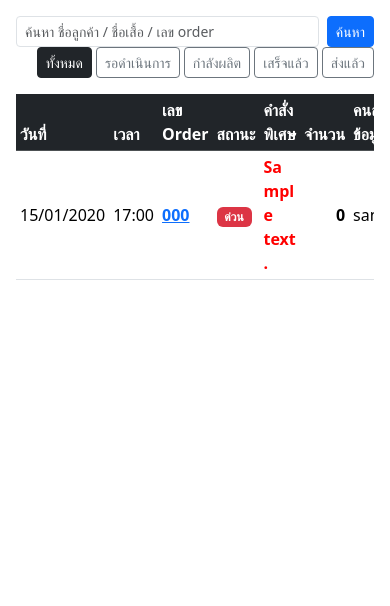
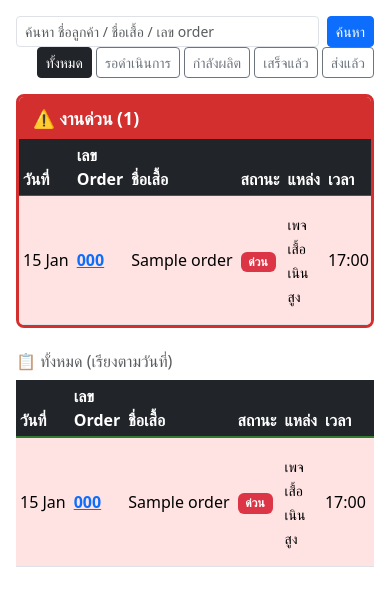
Before and after one commit to zoftdown/Claude-201-Order-V1, a Django app: page / in a window 390 px wide. Shown: the part 126-732 px from the top of the page. Run offline with Django 5.2, Linux system fonts and the light colour scheme; a user stored in the database is signed in; tables that the repository leaves empty hold one stand-in row (values such as "Sample post"); data that the repository does not hold is empty; some libraries are stand-ins or nearby versions.

Commit message:
feat(order_list): โซนด่วนตีกรอบ + ด่วนโชว์ซ้ำ + สีวันเข้ม + responsive มือถือ
- view: เรียงตามวันปกติ ('-created_date','-id') แล้วแยก urgent_orders ใน Python
  (query เดียว) + prefetch items__variants ตัด N+1 ของ total_qty
- โซน "⚠️ งานด่วน" กรอบแดงบนสุด + ใบด่วนยังโชว์ในวันปกติด้วย (กันตกหล่น)
- date-group zebra เขียวสลับเข้ม/อ่อน + เส้นคั่นวัน (group-start)
- reorder คอลัมน์ priority + วันที่ย่อ "j M" บนมือถือ + table-responsive เลื่อนแนวนอน
- แยก partial _order_list_head.html + _order_row_cells.html ใช้ร่วม 2 โซน

Co-Authored-By: Claude Opus 4.8 <noreply@anthropic.com>

```diff
--- a/orders/views.py
+++ b/orders/views.py
@@ -40,12 +40,15 @@ def _is_admin(user):
 
 @viewer_or_login_required
 def order_list(request):
-    # Urgent flag wins over date — flagged orders always sit at the top of
-    # the list (then by date desc, then -id for stable tiebreak).
+    # Pure date order (urgent NOT pulled to the very top here). The template
+    # shows urgent orders twice: in a bordered "งานด่วน" zone at the top AND
+    # in their natural date slot below (so they're not missed when working
+    # through the list by date). prefetch items__variants kills the N+1 that
+    # Order.total_qty / OrderItem.total_qty would otherwise trigger per row.
     orders = (
-        Order.objects.prefetch_related('items')
+        Order.objects.prefetch_related('items', 'items__variants')
         .select_related('created_by')
-        .order_by('-is_urgent', '-created_date', '-id')
+        .order_by('-created_date', '-id')
     )
 
     # Filter by status
@@ -62,8 +65,14 @@ def order_list(request):
             Q(order_number__icontains=q)
         )
 
+    # Evaluate once; derive the urgent subset in Python so the urgent zone
+    # costs no extra DB query (and reuses the same prefetched objects).
+    orders = list(orders)
+    urgent_orders = [o for o in orders if o.is_urgent]
+
     return render(request, 'orders/order_list.html', {
         'orders': orders,
+        'urgent_orders': urgent_orders,
         'current_status': status,
         'search_query': q or '',
         'status_choices': Order.STATUS_CHOICES,
--- /dev/null
+++ b/templates/orders/_order_list_head.html
@@ -0,0 +1,16 @@
+{# Shared header row for both the urgent zone and the normal date list.    #}
+{# Columns are ordered by mobile priority (left = most important) so the    #}
+{# leftmost ones stay visible and the rest reveal via table-responsive      #}
+{# horizontal scroll on small screens. Keep in sync with _order_row_cells.  #}
+<tr>
+    <th>วันที่</th>
+    <th>เลข Order</th>
+    <th>ชื่อเสื้อ</th>
+    <th>สถานะ</th>
+    <th>แหล่ง</th>
+    <th>เวลา</th>
+    <th class="text-end">จำนวน</th>
+    <th>คนลงข้อมูล</th>
+    <th>คำสั่งพิเศษ</th>
+    {% if not request.is_viewer %}<th></th>{% endif %}
+</tr>
--- /dev/null
+++ b/templates/orders/_order_row_cells.html
@@ -0,0 +1,26 @@
+{# Shared <td> cells for one order row, used by both the urgent zone and the #}
+{# normal date list. The wrapping <tr> (with its zebra / divider / urgent   #}
+{# classes) is supplied by the caller. Needs `order` + `request` in context #}
+{# (passed automatically by {% include %}). Column order mirrors            #}
+{# _order_list_head.html. #}
+<td class="date-cell">
+    <span class="d-md-none">{{ order.created_date|date:"j M" }}</span>
+    <span class="d-none d-md-inline">{{ order.created_date|date:"d/m/Y" }}</span>
+</td>
+<td><a href="{% url 'order_detail' order.pk %}"><strong>{{ order.order_number }}</strong></a></td>
+<td class="shirt-name-cell" title="{{ order.shirt_name }}">{{ order.shirt_name }}</td>
+<td>
+    {% if order.is_urgent %}<span class="badge bg-danger me-1">ด่วน</span>{% endif %}
+    {% if order.not_printed %}<span class="badge bg-secondary me-1">ยังไม่พิมพ์ใบงาน</span>{% endif %}
+    {% if order.recently_edited %}<span class="badge bg-warning text-dark me-1">แก้ใบงาน</span>{% endif %}
+    {% if order.production_place != 'ผลิตเอง' %}<span class="badge bg-success">{{ order.production_place }}</span>{% endif %}
+    {% if not order.is_urgent and not order.not_printed and not order.recently_edited and order.production_place == 'ผลิตเอง' %}—{% endif %}
+</td>
+<td><small>{{ order.source }}</small></td>
+<td>{{ order.created_time_display|default:"—" }}</td>
+<td class="text-end"><strong>{{ order.total_qty }}</strong></td>
+<td>{{ order.created_by.username|default:"-" }}</td>
+<td class="special-note" style="color:red; font-weight:bold; white-space:normal; word-break:break-word; max-width:220px;">{{ order.special_note }}</td>
+{% if not request.is_viewer %}
+<td class="text-end"><a href="{% url 'order_edit' order.pk %}" class="btn btn-outline-primary btn-sm">แก้ไข</a></td>
+{% endif %}
--- a/templates/orders/order_list.html
+++ b/templates/orders/order_list.html
@@ -21,71 +21,83 @@
 </div>
 
 <style>
-    /* Zebra striping by date group (template assigns .date-group-alt below).
-       Pastel lavender — has a hue so it reads distinct against white even
-       though its lightness is similar to a near-white gray. */
-    .order-list-table tbody tr.date-group-alt > td {
-        background-color: #FAF5FF;
+    /* ===== Date-group zebra: alternating green shades, clearly visible ===== */
+    .order-list-table tbody tr.date-group-a > td { background-color: #d4efd9; } /* darker green */
+    .order-list-table tbody tr.date-group-b > td { background-color: #eef9f0; } /* lighter green */
+    /* Bold divider line at the start of each new date group → day boundaries
+       read at a glance even when two same-tone groups would otherwise touch. */
+    .order-list-table tbody tr.group-start > td { border-top: 2px solid #2e7d32; }
+    /* Urgent rows pop regardless of their date-group color (and the ด่วน badge
+       still shows in the status cell). */
+    .order-list-table tbody tr.urgent-row > td { background-color: #ffe2e2 !important; }
+    /* Keep hover visible on top of any row background. */
+    .order-list-table.table-hover tbody tr:hover > td { background-color: #c8e6c9 !important; }
+
+    /* ===== Urgent zone (bordered, top of page) ===== */
+    .urgent-zone {
+        border: 3px solid #d32f2f;
+        border-radius: 8px;
+        background: #fff5f5;
+        overflow: hidden;
     }
-    /* Keep hover visible on top of the date-group background. */
-    .order-list-table.table-hover tbody tr:hover > td {
-        background-color: #dee2e6 !important;
+    .urgent-zone-header {
+        background: #d32f2f;
+        color: #fff;
+        font-weight: 800;
+        font-size: 1.1rem;
+        padding: 8px 14px;
     }
-    /* Truncate long shirt names to a fixed width with "…"; full name on hover
-       via the title attribute (~25-30 chars at this table font size). */
+    .urgent-table tbody tr > td { background-color: #fff0f0; }
+    .urgent-table.table-hover tbody tr:hover > td { background-color: #ffd6d6 !important; }
+
+    /* Truncate long shirt names to "…"; full name on hover via title attr. */
     .order-list-table td.shirt-name-cell {
         max-width: 240px;
         white-space: nowrap;
         overflow: hidden;
         text-overflow: ellipsis;
     }
+    /* Small screens: tighter shirt-name cap + nowrap dates so the priority
+       columns fit before the table-responsive horizontal scroll kicks in. */
+    @media (max-width: 576px) {
+        .order-list-table td.shirt-name-cell { max-width: 120px; }
+        .order-list-table td.date-cell { white-space: nowrap; }
+    }
 </style>
 
 {% if orders %}
+
+{# ===== Urgent zone: every urgent order, framed. Same orders also appear in #}
+{#       the normal date list below (intentional duplicate so they're never  #}
+{#       missed when working through the list by date). ===== #}
+{% if urgent_orders %}
+<div class="urgent-zone mb-4">
+    <div class="urgent-zone-header">⚠️ งานด่วน ({{ urgent_orders|length }})</div>
+    <div class="table-responsive">
+        <table class="table table-hover table-sm order-list-table urgent-table align-middle mb-0">
+            <thead class="table-dark">{% include "orders/_order_list_head.html" %}</thead>
+            <tbody>
+                {% for order in urgent_orders %}
+                <tr class="urgent-row">{% include "orders/_order_row_cells.html" %}</tr>
+                {% endfor %}
+            </tbody>
+        </table>
+    </div>
+</div>
+{% endif %}
+
+<h6 class="text-muted mb-2">📋 ทั้งหมด (เรียงตามวันที่)</h6>
 <div class="table-responsive">
     <table class="table table-hover table-sm order-list-table align-middle">
-        <thead class="table-dark">
-            <tr>
-                <th>วันที่</th>
-                <th>เวลา</th>
-                <th>เลข Order</th>
-                <th>สถานะ</th>
-                <th class="d-none d-md-table-cell">ชื่อเสื้อ</th>
-                <th class="d-none d-md-table-cell">แหล่ง</th>
-                <th>คำสั่งพิเศษ</th>
-                <th class="text-end">จำนวน</th>
-                <th>คนลงข้อมูล</th>
-                {% if not request.is_viewer %}<th></th>{% endif %}
-            </tr>
-        </thead>
+        <thead class="table-dark">{% include "orders/_order_list_head.html" %}</thead>
         <tbody>
-            {# View already sorts by ('-is_urgent', '-created_date', '-id'). #}
-            {# Urgent rows surface at the top of their own date groups. Same #}
-            {# date appearing in both urgent + non-urgent buckets simply #}
-            {# splits into two adjacent groups, which is the desired visual. #}
+            {# Pure date order from the view. regroup by date → alternating green #}
+            {# bands + a divider at each group's first row. Urgent orders stay in #}
+            {# their natural date slot here, highlighted via .urgent-row. #}
             {% regroup orders by created_date as date_groups %}
             {% for group in date_groups %}
                 {% for order in group.list %}
-                <tr{% if forloop.parentloop.counter|divisibleby:2 %} class="date-group-alt"{% endif %}>
-                    <td>{{ order.created_date|date:"d/m/Y" }}</td>
-                    <td>{{ order.created_time_display|default:"—" }}</td>
-                    <td><a href="{% url 'order_detail' order.pk %}"><strong>{{ order.order_number }}</strong></a></td>
-                    <td>
-                        {% if order.is_urgent %}<span class="badge bg-danger me-1">ด่วน</span>{% endif %}
-                        {% if order.not_printed %}<span class="badge bg-secondary me-1">ยังไม่พิมพ์ใบงาน</span>{% endif %}
-                        {% if order.recently_edited %}<span class="badge bg-warning text-dark me-1">แก้ใบงาน</span>{% endif %}
-                        {% if order.production_place != 'ผลิตเอง' %}<span class="badge bg-success">{{ order.production_place }}</span>{% endif %}
-                        {% if not order.is_urgent and not order.not_printed and not order.recently_edited and order.production_place == 'ผลิตเอง' %}—{% endif %}
-                    </td>
-                    <td class="d-none d-md-table-cell shirt-name-cell" title="{{ order.shirt_name }}">{{ order.shirt_name }}</td>
-                    <td class="d-none d-md-table-cell"><small>{{ order.source }}</small></td>
-                    <td class="special-note" style="color:red; font-weight:bold; white-space:normal; word-break:break-word; max-width:220px;">{{ order.special_note }}</td>
-                    <td class="text-end"><strong>{{ order.total_qty }}</strong></td>
-                    <td>{{ order.created_by.username|default:"-" }}</td>
-                    {% if not request.is_viewer %}
-                    <td class="text-end"><a href="{% url 'order_edit' order.pk %}" class="btn btn-outline-primary btn-sm">แก้ไข</a></td>
-                    {% endif %}
-                </tr>
+                <tr class="{% if forloop.parentloop.counter|divisibleby:2 %}date-group-a{% else %}date-group-b{% endif %}{% if forloop.first %} group-start{% endif %}{% if order.is_urgent %} urgent-row{% endif %}">{% include "orders/_order_row_cells.html" %}</tr>
                 {% endfor %}
             {% endfor %}
         </tbody>
```
